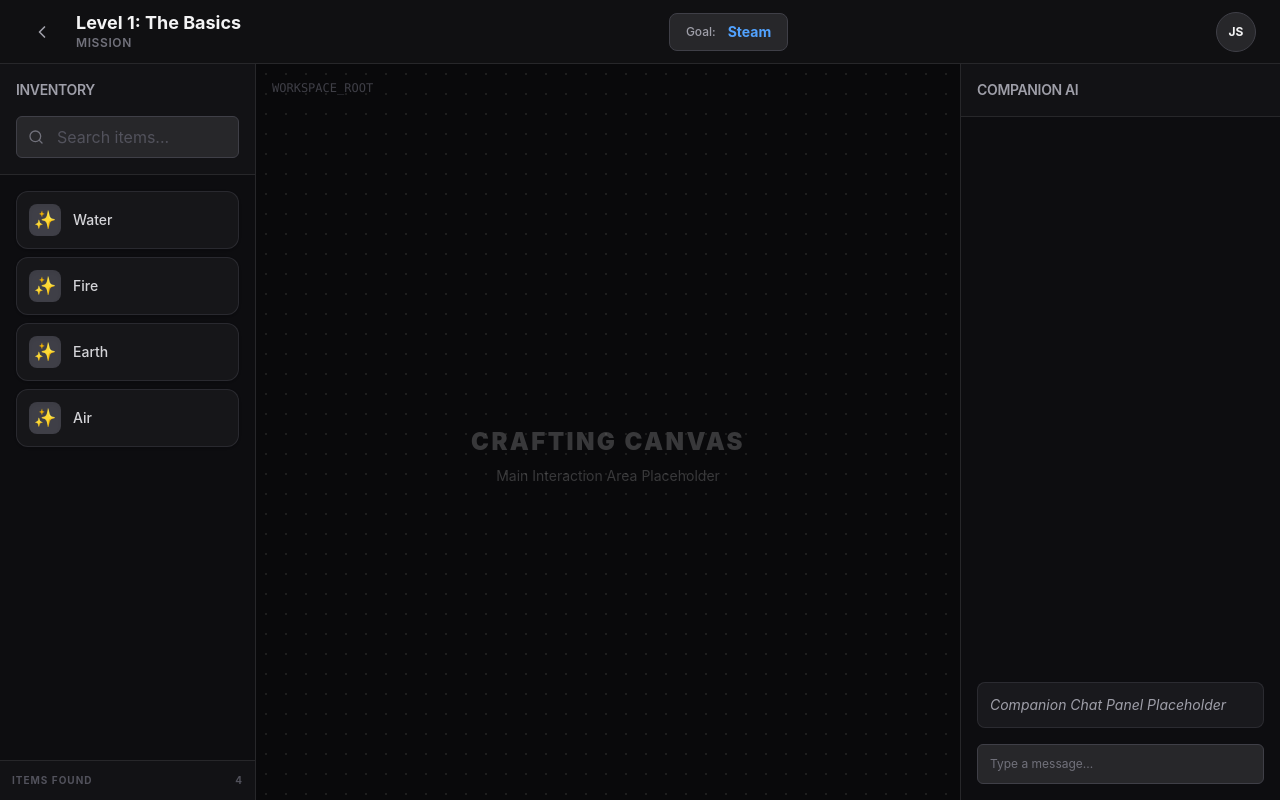
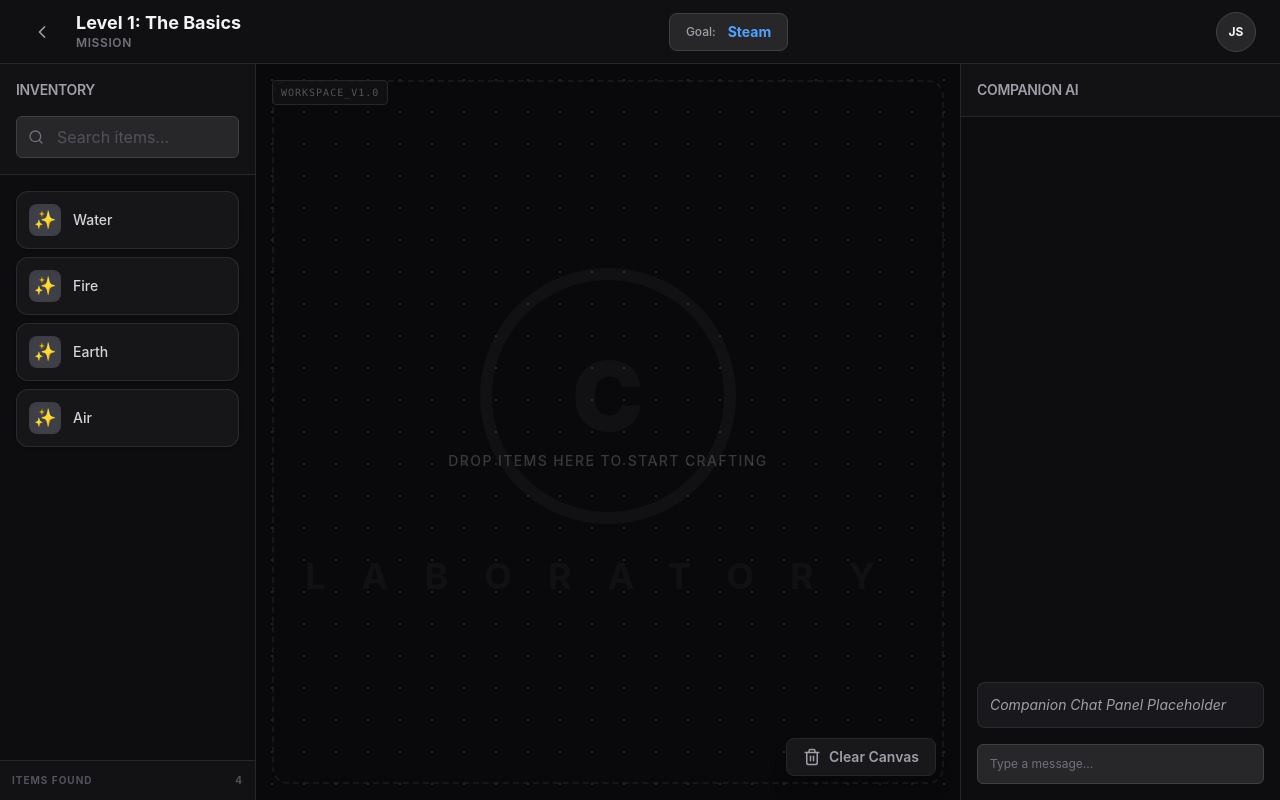
Before and after one commit to octavi26/MDS, a React (Vite) app in the folder src/frontend/: page /game/1 in a window 1280 px wide. Built offline with nearby package versions, Linux system fonts and the light colour scheme.

Commit message:
feat: implement crafting canvas ui shell with clear button

```diff
--- /dev/null
+++ b/src/frontend/src/features/game/CraftingCanvas.tsx
@@ -0,0 +1,54 @@
+import React from 'react';
+import { Trash2 } from 'lucide-react';
+
+const CraftingCanvas: React.FC = () => {
+  const handleClearCanvas = () => {
+    console.log('Canvas cleared');
+  };
+
+  return (
+    <section className="flex-1 relative bg-[radial-gradient(#27272a_1px,transparent_1px)] [background-size:32px_32px] bg-zinc-950 flex flex-col overflow-hidden">
+      {/* Workspace Watermark */}
+      <div className="absolute inset-0 flex items-center justify-center pointer-events-none opacity-[0.03] select-none">
+        <div className="flex flex-col items-center">
+          <div className="w-64 h-64 border-[12px] border-zinc-100 rounded-full flex items-center justify-center">
+            <span className="text-8xl font-black">C</span>
+          </div>
+          <span className="mt-8 text-4xl font-bold tracking-[1em] uppercase">Laboratory</span>
+        </div>
+      </div>
+
+      {/* Canvas Header/Breadcrumb area */}
+      <div className="p-4 flex items-center justify-between pointer-events-none z-10">
+        <span className="text-[10px] font-mono text-zinc-600 uppercase tracking-widest bg-zinc-900/50 px-2 py-1 rounded border border-zinc-800">
+          workspace_v1.0
+        </span>
+      </div>
+
+      {/* Main interaction area (Visual Only) */}
+      <div className="flex-1 flex items-center justify-center">
+        <div className="text-center opacity-40 select-none animate-pulse">
+          <p className="text-sm font-medium text-zinc-500 uppercase tracking-widest">
+            Drop items here to start crafting
+          </p>
+        </div>
+      </div>
+
+      {/* Floating Controls */}
+      <div className="absolute bottom-6 right-6 flex flex-col gap-3">
+        <button
+          onClick={handleClearCanvas}
+          className="flex items-center gap-2 px-4 py-2 bg-zinc-900 border border-zinc-800 text-zinc-400 hover:text-red-400 hover:border-red-500/50 hover:bg-red-500/10 rounded-lg transition-all shadow-xl group active:scale-95"
+        >
+          <Trash2 size={18} className="group-hover:animate-bounce" />
+          <span className="text-sm font-semibold">Clear Canvas</span>
+        </button>
+      </div>
+
+      {/* Boundary indication */}
+      <div className="absolute inset-4 border-2 border-dashed border-zinc-800/50 rounded-2xl pointer-events-none" />
+    </section>
+  );
+};
+
+export default CraftingCanvas;
--- a/src/frontend/src/features/game/GameScreen.tsx
+++ b/src/frontend/src/features/game/GameScreen.tsx
@@ -3,6 +3,7 @@ import { useParams, useNavigate, Link } from 'react-router-dom';
 import { mockLevels } from '../../data/mockData';
 import { ChevronLeft } from 'lucide-react';
 import InventorySidebar from './InventorySidebar';
+import CraftingCanvas from './CraftingCanvas';
 
 const GameScreen: React.FC = () => {
   const { levelId } = useParams<{ levelId: string }>();
@@ -30,7 +31,7 @@ const GameScreen: React.FC = () => {
   return (
     <div className="h-screen flex flex-col bg-zinc-950 text-zinc-100 overflow-hidden">
       {/* Header */}
-      <header className="h-16 border-b border-zinc-800 bg-zinc-900/50 flex items-center justify-between px-6 shrink-0">
+      <header className="h-16 border-b border-zinc-800 bg-zinc-900/50 flex items-center justify-between px-6 shrink-0 z-20">
         <div className="flex items-center gap-4">
           <Link
             to="/"
@@ -62,17 +63,7 @@ const GameScreen: React.FC = () => {
         <InventorySidebar items={level.startingItems} />
 
         {/* Crafting Canvas */}
-        <section className="flex-1 relative bg-[radial-gradient(#1e1e1e_1px,transparent_1px)] [background-size:20px_20px] flex flex-col">
-          <div className="p-4 flex items-center justify-between pointer-events-none">
-             <span className="text-xs font-mono text-zinc-700">WORKSPACE_ROOT</span>
-          </div>
-          <div className="flex-1 flex items-center justify-center">
-            <div className="text-center opacity-20 select-none">
-              <p className="text-2xl font-black uppercase tracking-widest mb-2">Crafting Canvas</p>
-              <p className="text-sm">Main Interaction Area Placeholder</p>
-            </div>
-          </div>
-        </section>
+        <CraftingCanvas />
 
         {/* Companion Chat Panel */}
         <aside className="w-80 border-l border-zinc-800 bg-zinc-900/30 flex flex-col">
```
